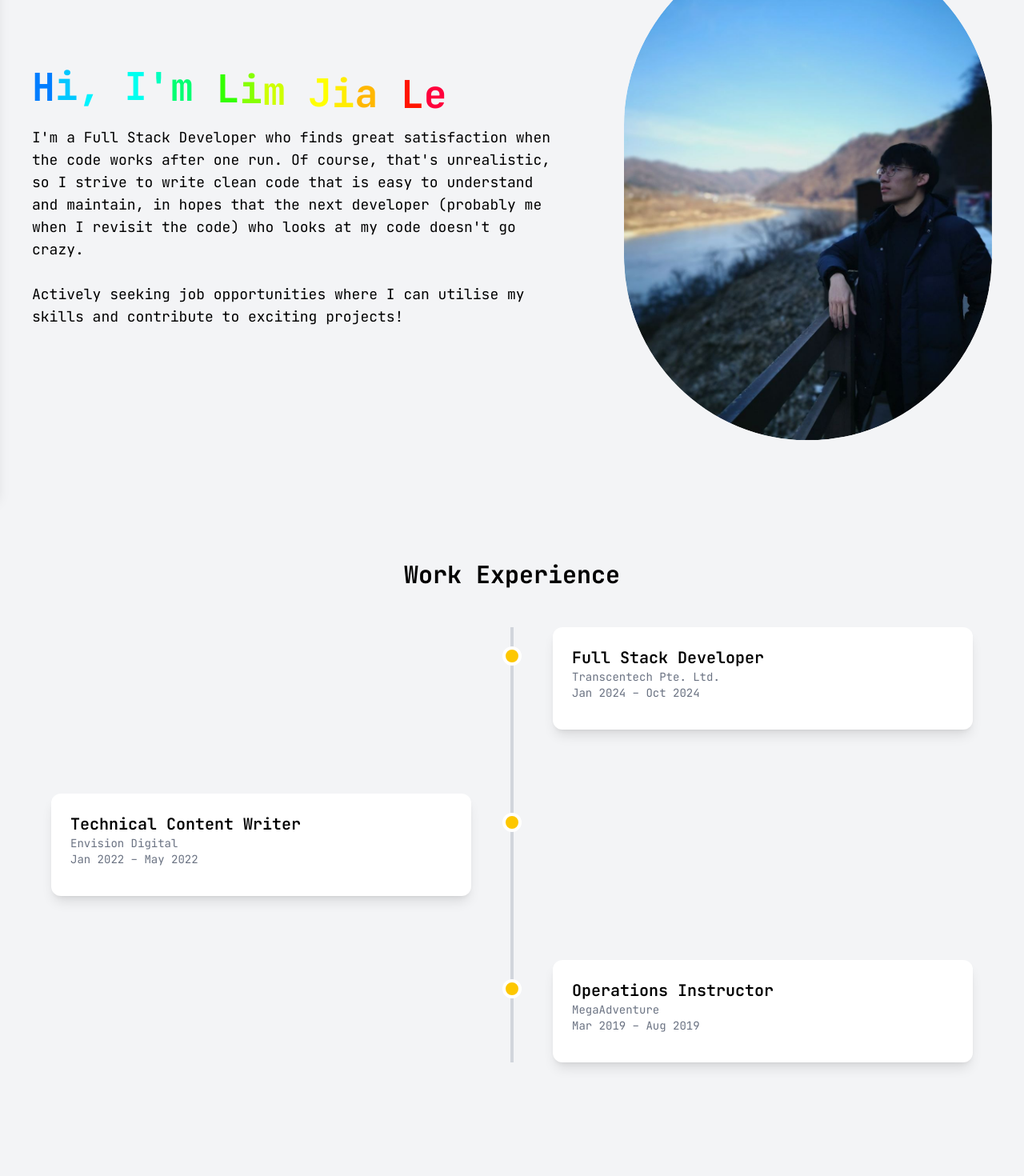
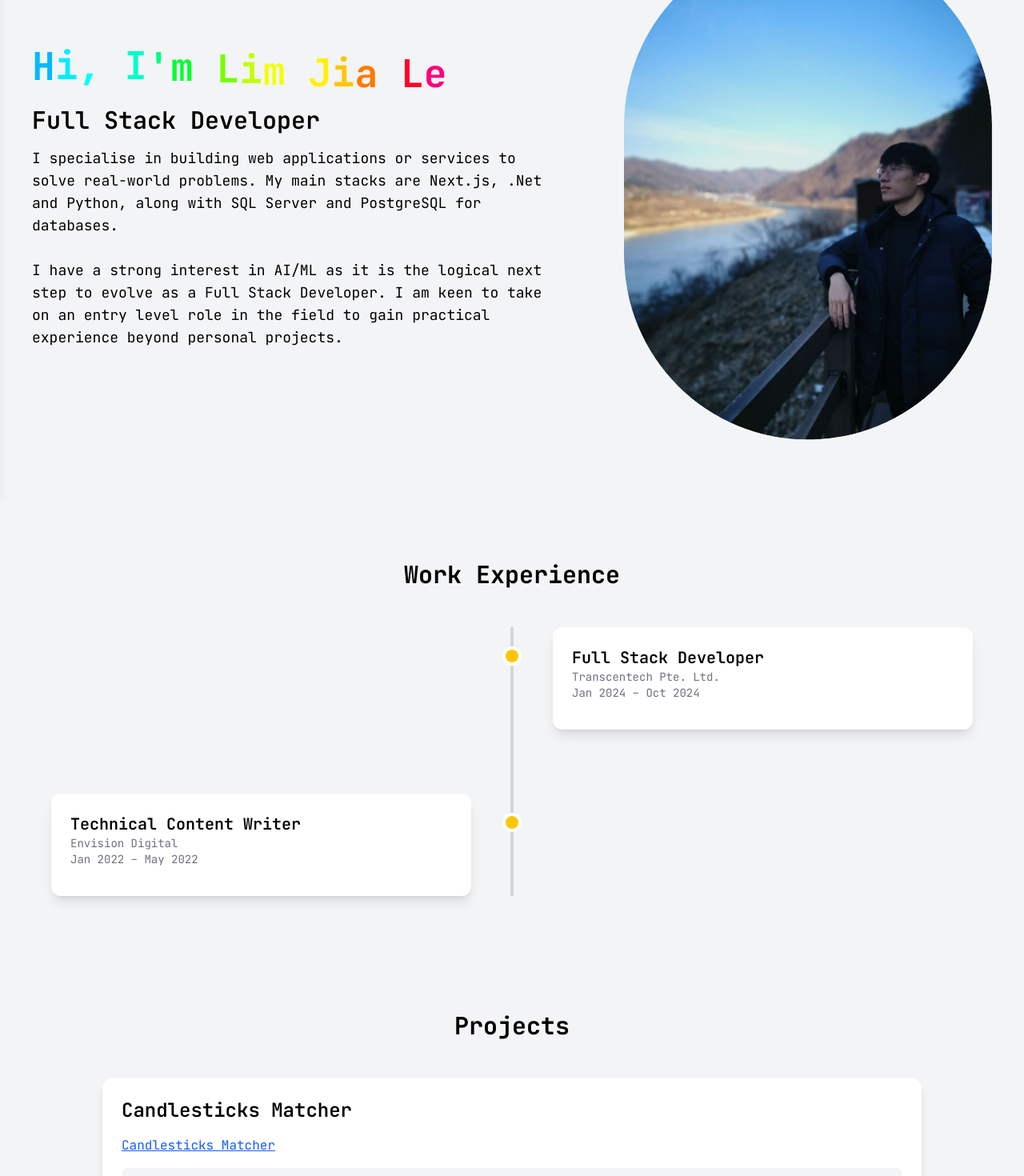
Before and after one commit to jaey8den/jaey8den-portfolio, a Next.js app: page / in a window 1280 px wide. Shown: the part 180-1650 px from the top of the page at 80% size. Built offline with nearby package versions, Linux system fonts and the light colour scheme.

Commit message:
modify intro

```diff
--- a/next.config.ts
+++ b/next.config.ts
@@ -2,15 +2,14 @@ import type { NextConfig } from "next";
 
 const nextConfig: NextConfig = {
   /* config options here */
-
   /* For none custom domain */
   // basePath: "/jaey8den-portfolio",
   // assetPrefix: "/jaey8den-portfolio/",
   /* For custom domain */
-  output: "export",
-  images: { unoptimized: true },
-  basePath: "",
-  assetPrefix: "/",
+  // output: "export",
+  // images: { unoptimized: true },
+  // basePath: "",
+  // assetPrefix: "/",
 };
 
 export default nextConfig;
--- a/src/app/components/ExperienceTimeline.jsx
+++ b/src/app/components/ExperienceTimeline.jsx
@@ -9,7 +9,7 @@ const experiences = [
     company: "Transcentech Pte. Ltd.",
     date: "Jan 2024 – Oct 2024",
     points: [
-      "Developed web applications in .Net and maintained databases in SSMS, using WCF to retrieve and store information",
+      "Developed web applications in .Net and hosted them on IIS, maintaining databases with SSMS",
       "Identified bottlenecks and optimised stored procedures, shortening rendering times by 10%",
       "Conducted code reviews with SonarQube and satisfied WAPT before deploying to production",
     ],
@@ -25,16 +25,6 @@ const experiences = [
       "Streamlined software manual, reducing support tickets",
     ],
     skills: "Git, PowerAutomate, Agile",
-  },
-  {
-    role: "Operations Instructor",
-    company: "MegaAdventure",
-    date: "Mar 2019 – Aug 2019",
-    points: [
-      "Facilitated the safety of participants attempting high elements, adapting to emergencies",
-      "Collaborated with team members to ensure smooth operations by proactively offering support",
-    ],
-    skills: "Teamwork, Initiative",
   },
 ];
 
--- a/src/app/page.tsx
+++ b/src/app/page.tsx
@@ -53,14 +53,17 @@ export default function Home() {
                 </motion.span>
               ))}
             </h1>
+            <p className="text-xl md:text-3xl font-semibold mb-4">
+              {"Full Stack Developer"}
+            </p>
             <p className="text-lg max-w-4xl">
               {
-                "I'm a Full Stack Developer who finds great satisfaction when the code works after one run. Of course, that's unrealistic, so I strive to write clean code that is easy to understand and maintain, in hopes that the next developer (probably me when I revisit the code) who looks at my code doesn't go crazy."
+                "I specialise in building web applications or services to solve real-world problems. My main stacks are Next.js, .Net and Python, along with SQL Server and PostgreSQL for databases."
               }
               <br></br>
               <br></br>
               {
-                "Actively seeking job opportunities where I can utilise my skills and contribute to exciting projects!"
+                "I have a strong interest in AI/ML as it is the logical next step to evolve as a Full Stack Developer. I am keen to take on an entry level role in the field to gain practical experience beyond personal projects."
               }
             </p>
           </div>
```
Also changed, not shown: 1 other file (tests, documents, lock files or other folders).
